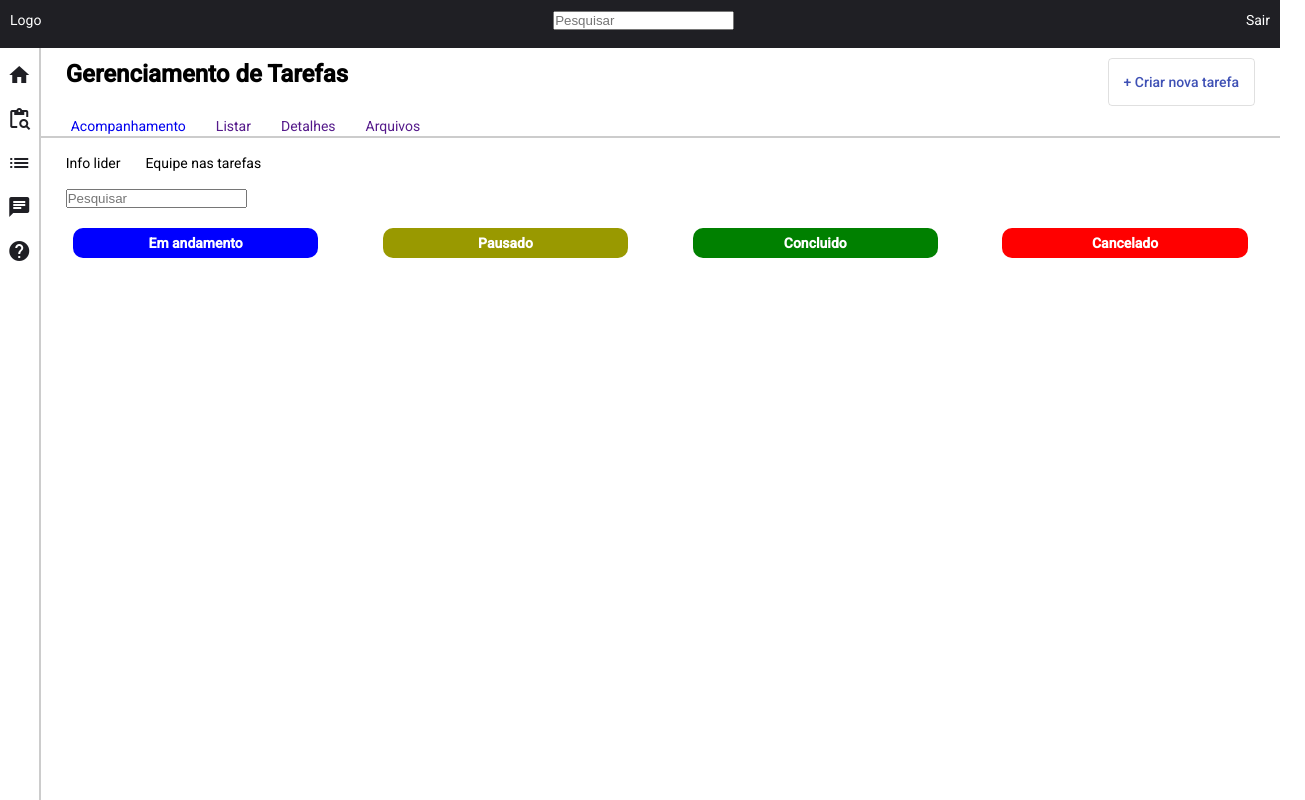
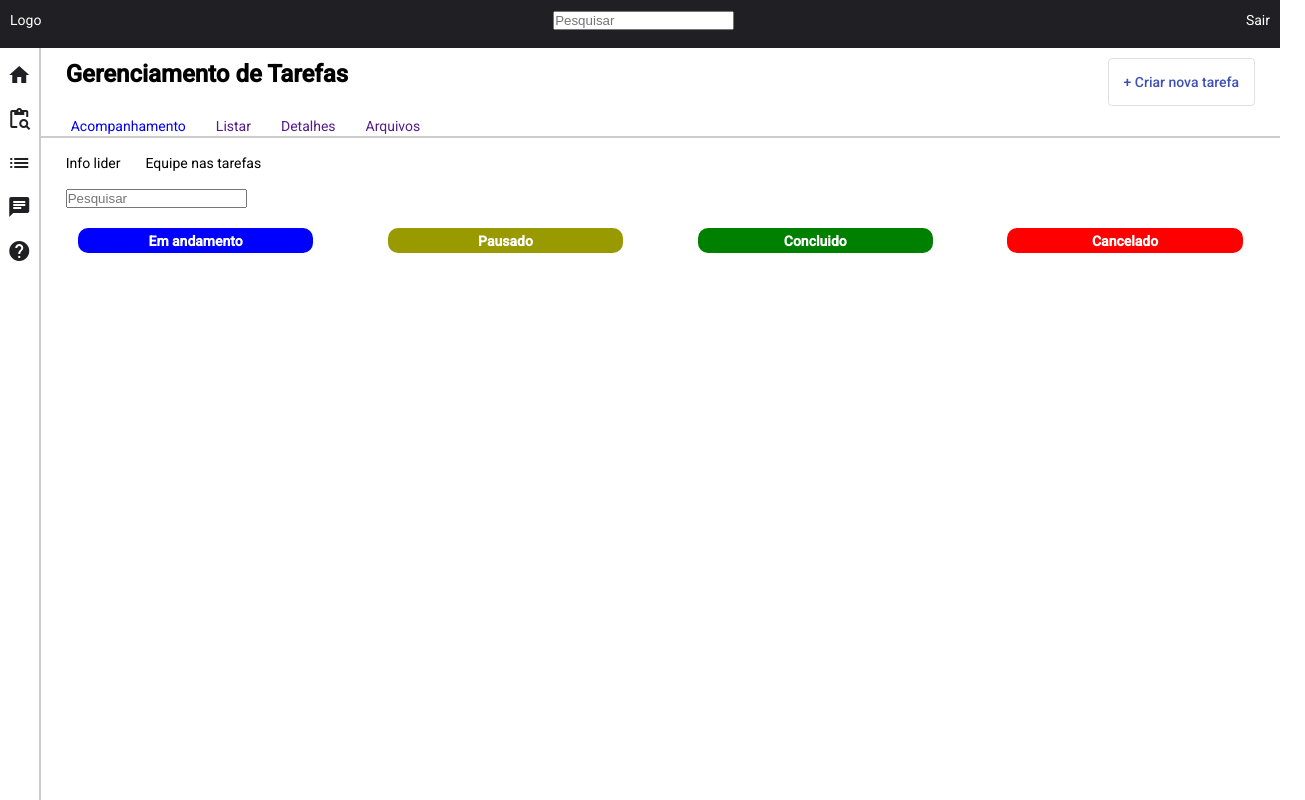
Before and after one commit to Emm4nuell/gerenciamentotarefa-angular, an Angular app: page / in a window 1280 px wide. Shown: the whole page, 1305 px wide, since content can reach past the window. Built offline with nearby package versions, Linux system fonts and the light colour scheme.

Commit message:
Feito modificação para o sistema se alinhar com a tela

```diff
--- a/src/app/components/gerenciamento/tarefa/tarefa.component.css
+++ b/src/app/components/gerenciamento/tarefa/tarefa.component.css
@@ -20,6 +20,9 @@
 .container .pesquisar{
     width: 100%;
     margin-top: 10px;
+}
+
+.pesquisar input{
     margin-left: 25px;
 }
 
@@ -40,7 +43,7 @@
     border-radius: 10px;
     color: white;
     font-weight: 600;
-    padding: 5px;
+    height: 25px;
 }
 
 #andamento{
```
